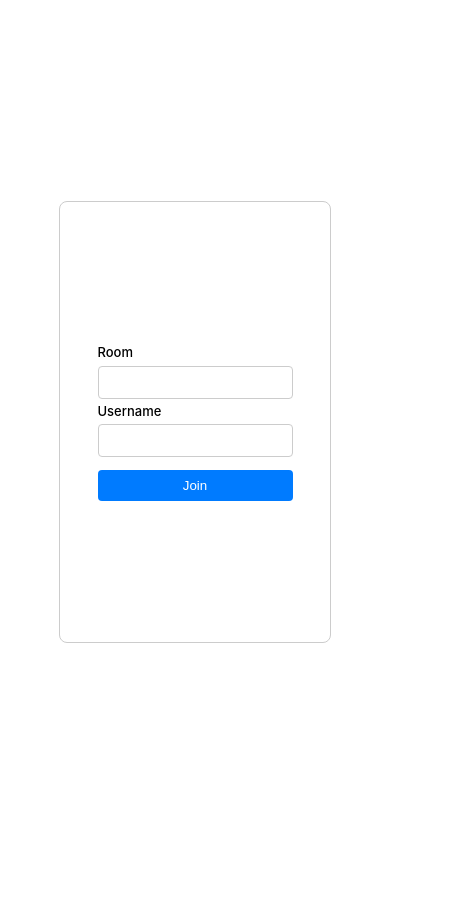
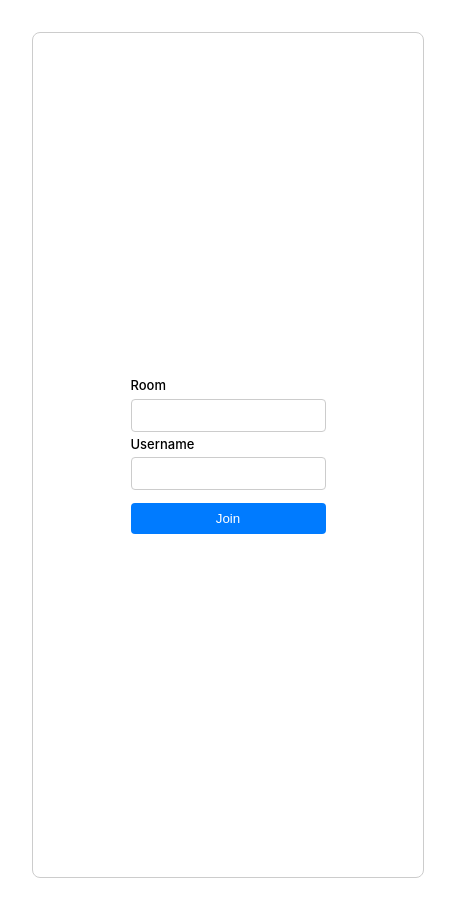
Before and after one commit to VoskanianGor/elysia-chat, a React (Vite) app in the folder client/: page / in a window 390 px wide. Shown: the whole page, 456 px wide, since content can reach past the window. Before the commit the page ends 844 px from the top, so only its background shows below. Built offline with nearby package versions, Linux system fonts and the light colour scheme; a web font is replaced by a local one; what @elysiajs/eden would draw is missing.

Commit message:
Update index.css

```diff
--- a/client/src/index.css
+++ b/client/src/index.css
@@ -74,3 +74,15 @@ button:hover {
 button:focus-visible {
 	outline: 4px auto -webkit-focus-ring-color;
 }
+
+@media screen and (max-width: 500px) {
+	.chat-container {
+		width: 100vw;
+		height: 100vh;
+	}
+
+	.message-display {
+		max-height: 100vh;
+		height: 100%;
+	}
+}
```
